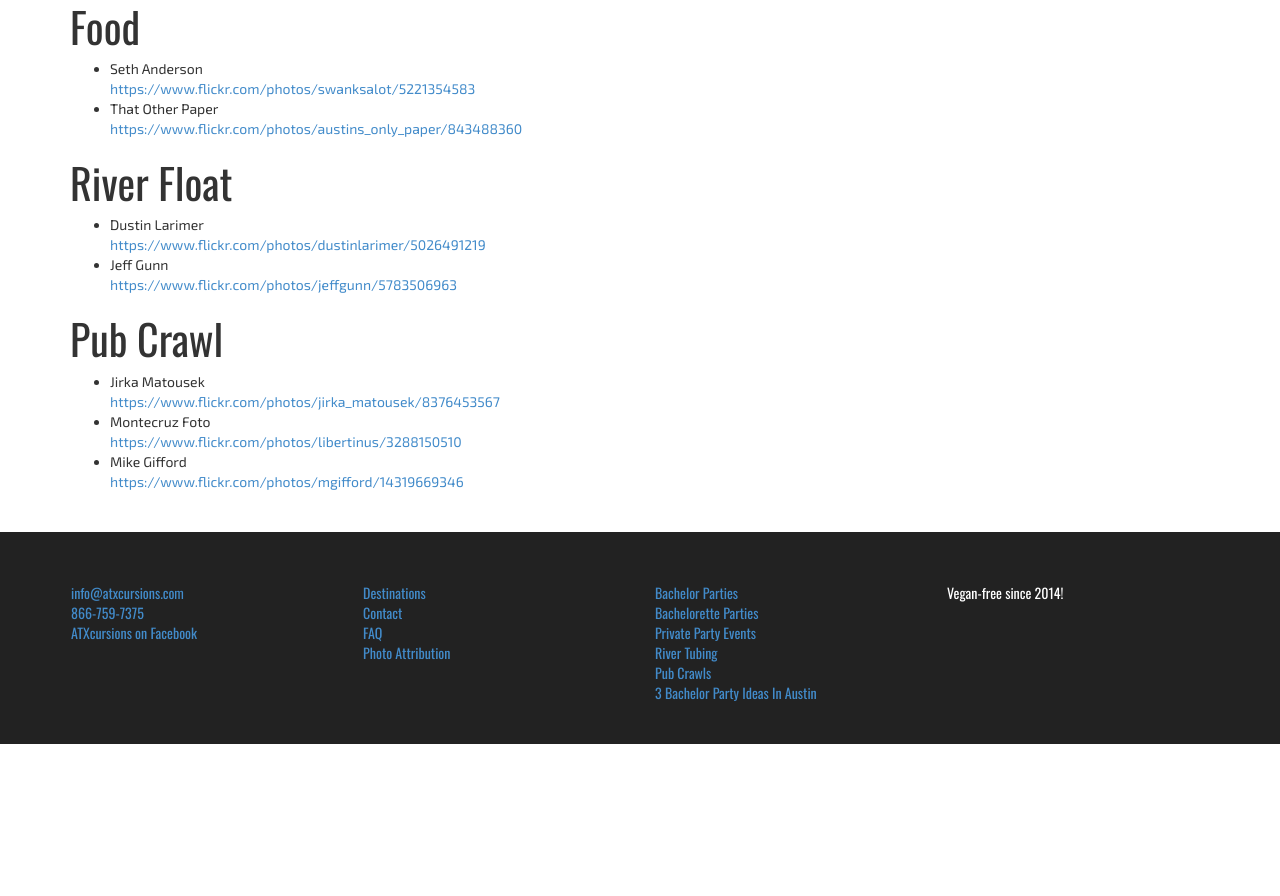
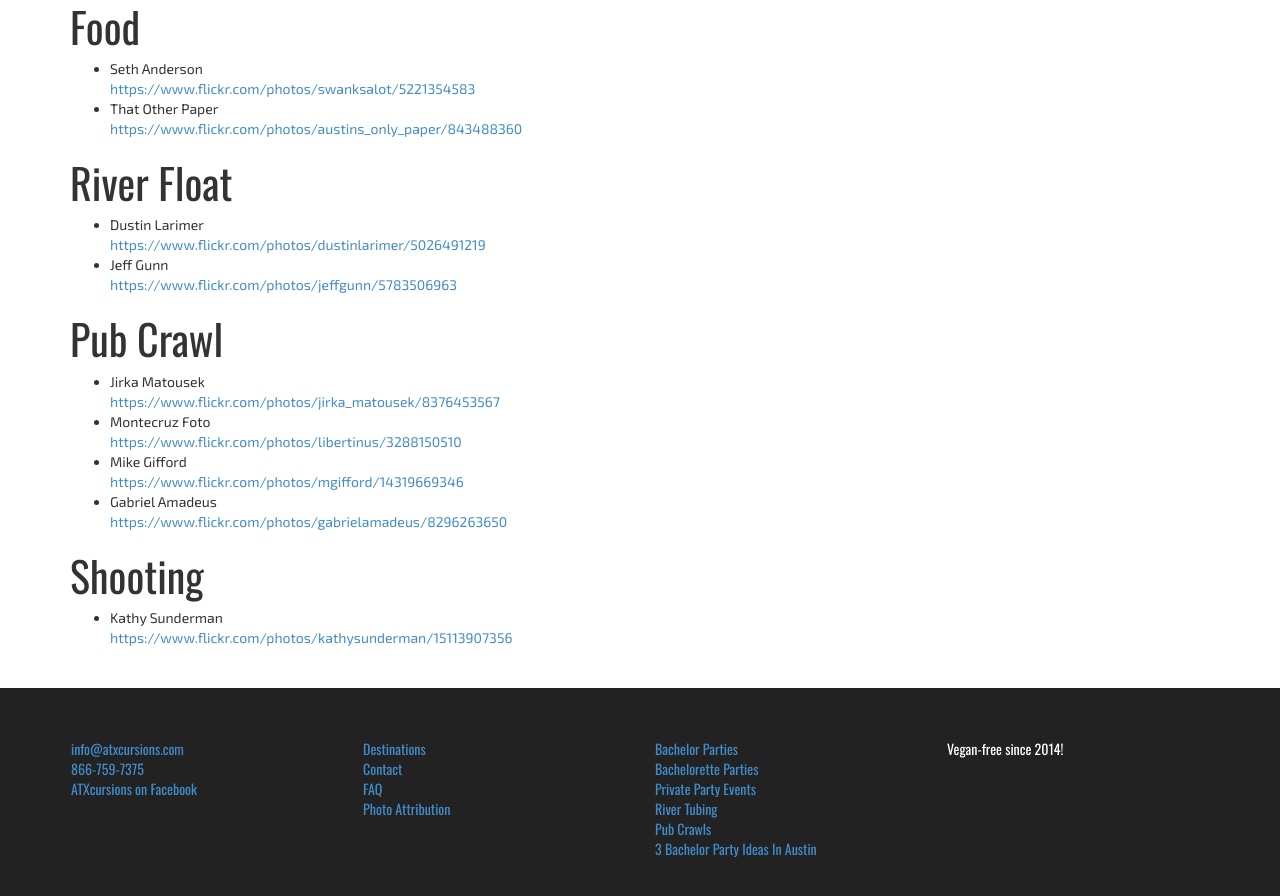
Before and after one commit to Gennovacap-Technology/axtcursions, a Jekyll site: the page built from attribution.html, in a window 1280 px wide and 900 px high, scrolled down 3759 px. Shown: the top 896 px of the window. Built offline with Jekyll 4.4.1, drawn with Linux system fonts in a browser that asks for light colours; nearby versions of some CDN libraries; Markdown is read by kramdown in place of the engine named in the settings; before the commit the page ends 4503 px from its top, so only the background shows below that.

Commit message:
photo attribtion update

```diff
--- a/attribution.html
+++ b/attribution.html
@@ -256,6 +256,16 @@ title: Photo Attribution
           <li> Mike Gifford<br />
             <a href="https://www.flickr.com/photos/mgifford/14319669346">https://www.flickr.com/photos/mgifford/14319669346</a>
           </li>
+          <li> Gabriel Amadeus<br />
+            <a href="https://www.flickr.com/photos/gabrielamadeus/8296263650">https://www.flickr.com/photos/gabrielamadeus/8296263650</a>
+          </li>
+        </ul>
+
+        <h2>Shooting</h2>
+        <ul>
+          <li>Kathy Sunderman<br />
+            <a href="https://www.flickr.com/photos/kathysunderman/15113907356">https://www.flickr.com/photos/kathysunderman/15113907356</a>
+          </li>
         </ul>
       </div>
     </div>
```
Also changed, not shown: 3-bachelor-party-ideas-in-austin.html (+9 -0 lines).
